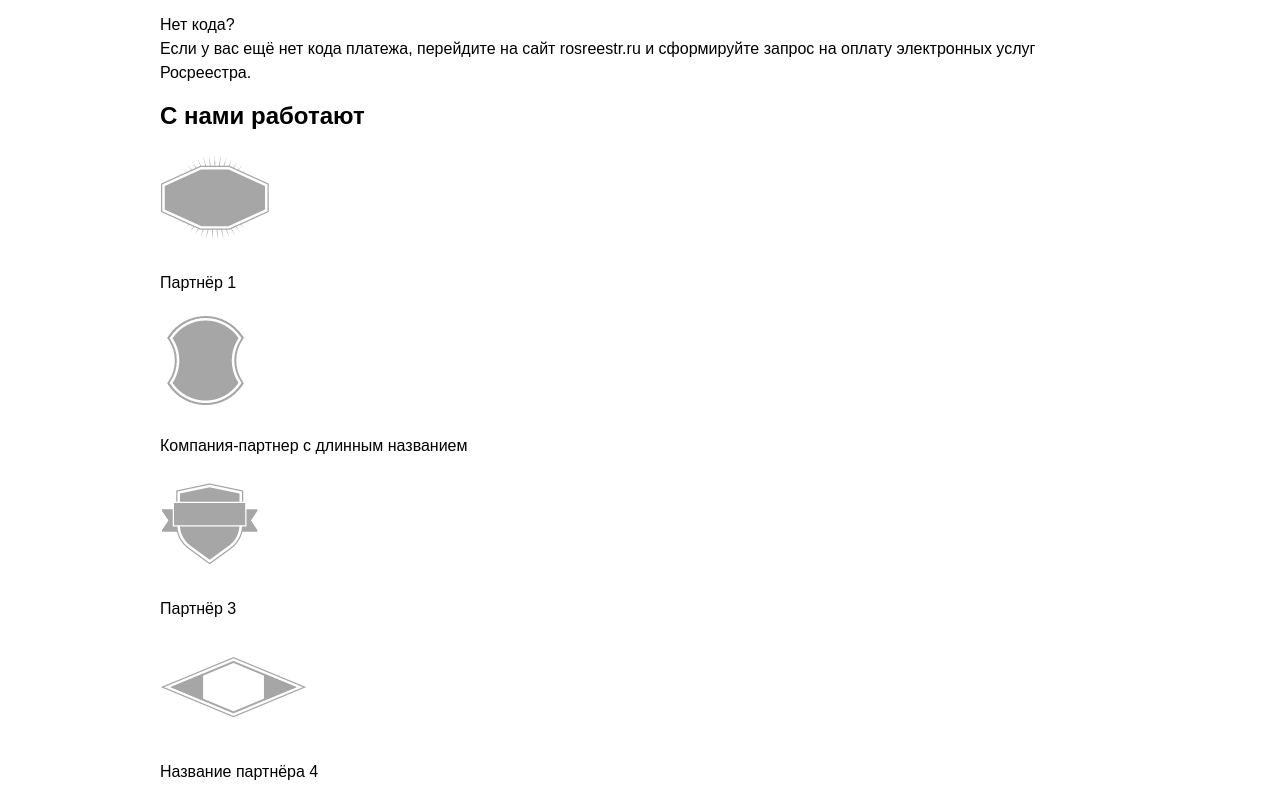
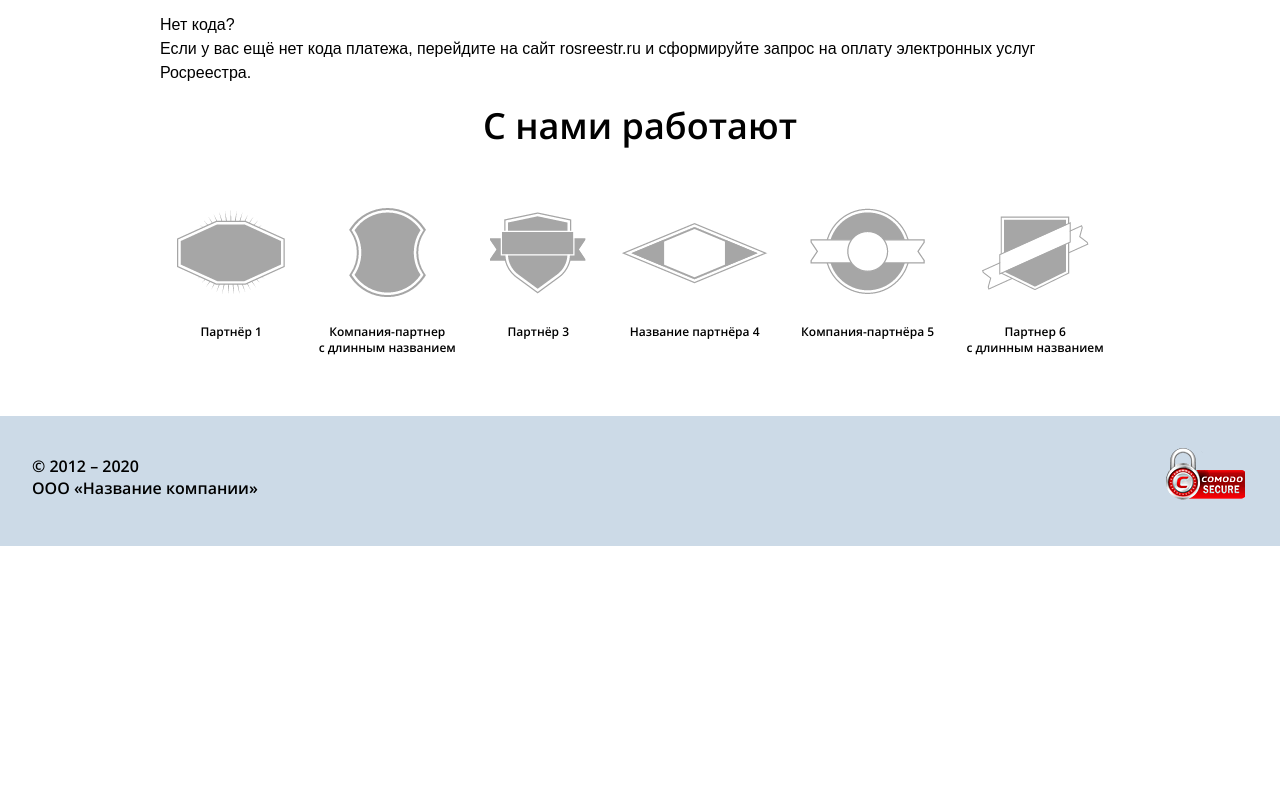
Before and after one commit to ksenksenni/test, a website: page index.html in a window 1280 px wide. Shown: the part 2686-3473 px from the top of the page. After the commit the page ends 3232 px from the top, so only its background shows below. Drawn offline with Linux system fonts and the light colour scheme; a web font is replaced by a local one.

Commit message:
add styles for partners

```diff
--- a/index.html
+++ b/index.html
@@ -108,38 +108,38 @@
                 </div>
             </section>
 
-            <section>
-                <h2>С нами работают</h2>
+            <section class="partners">
+                <h2 class="partners__title">С нами работают</h2>
 
-                <div>
-                    <div>
+                <div class="partners__items">
+                    <div class="partners__items-item">
                         <img src="./img/logo_partner1.png" alt="">
-                        <p>Партнёр 1</p>
+                        <p class="partners__items-item-text">Партнёр 1</p>
                     </div>
 
-                    <div>
+                    <div class="partners__items-item">
                         <img src="./img/logo_partner2.png" alt="">
-                        <p>Компания-партнер с длинным названием</p>
+                        <p class="partners__items-item-text">Компания-партнер<br>с длинным названием</p>
                     </div>
 
-                    <div>
+                    <div class="partners__items-item">
                         <img src="./img/logo_partner3.png" alt="">
-                        <p>Партнёр 3</p>
+                        <p class="partners__items-item-text">Партнёр 3</p>
                     </div>
 
-                    <div>
+                    <div class="partners__items-item">
                         <img src="./img/logo_partner4.png" alt="">
-                        <p>Название партнёра 4</p>
+                        <p class="partners__items-item-text">Название партнёра 4</p>
                     </div>
 
-                    <div>
+                    <div class="partners__items-item">
                         <img src="./img/logo_partner5.png" alt="">
-                        <p>Компания-партнёра 5</p>
+                        <p class="partners__items-item-text">Компания-партнёра 5</p>
                     </div>
 
-                    <div>
+                    <div class="partners__items-item">
                         <img src="./img/logo_partner6.png" alt="">
-                        <p>Партнер 6 с длинным названием</p>
+                        <p class="partners__items-item-text">Партнер 6<br>с длинным названием</p>
                     </div>
                 </div>
             </section>
--- /dev/null
+++ b/styles/partners.scss
@@ -0,0 +1,30 @@
+.partners {
+    font-family: 'OpenSansSemibold', sans-serif;
+    color: #000000;
+    padding-bottom: 60px;
+}
+
+.partners__title {
+    font-size: 36px;
+    line-height: 49px;
+    text-align: center;
+    margin: 0;
+}
+
+.partners__items {
+    display: flex;
+    justify-content: space-around;
+    flex-wrap: wrap;
+    margin-top: 53px;
+}
+
+.partners__items-item {
+    text-align: center;
+}
+
+.partners__items-item-text {
+    font-size: 12px;
+    line-height: 16px;
+    margin: 0;
+    margin-top: 15px;
+}
--- a/styles/style.scss
+++ b/styles/style.scss
@@ -1,4 +1,5 @@
 @import "./fonts.scss";
 @import "./base.scss";
 @import "./container.scss";
+@import "./partners.scss";
 @import "./footer.scss";
```
Also changed, not shown: dist/style.css.
